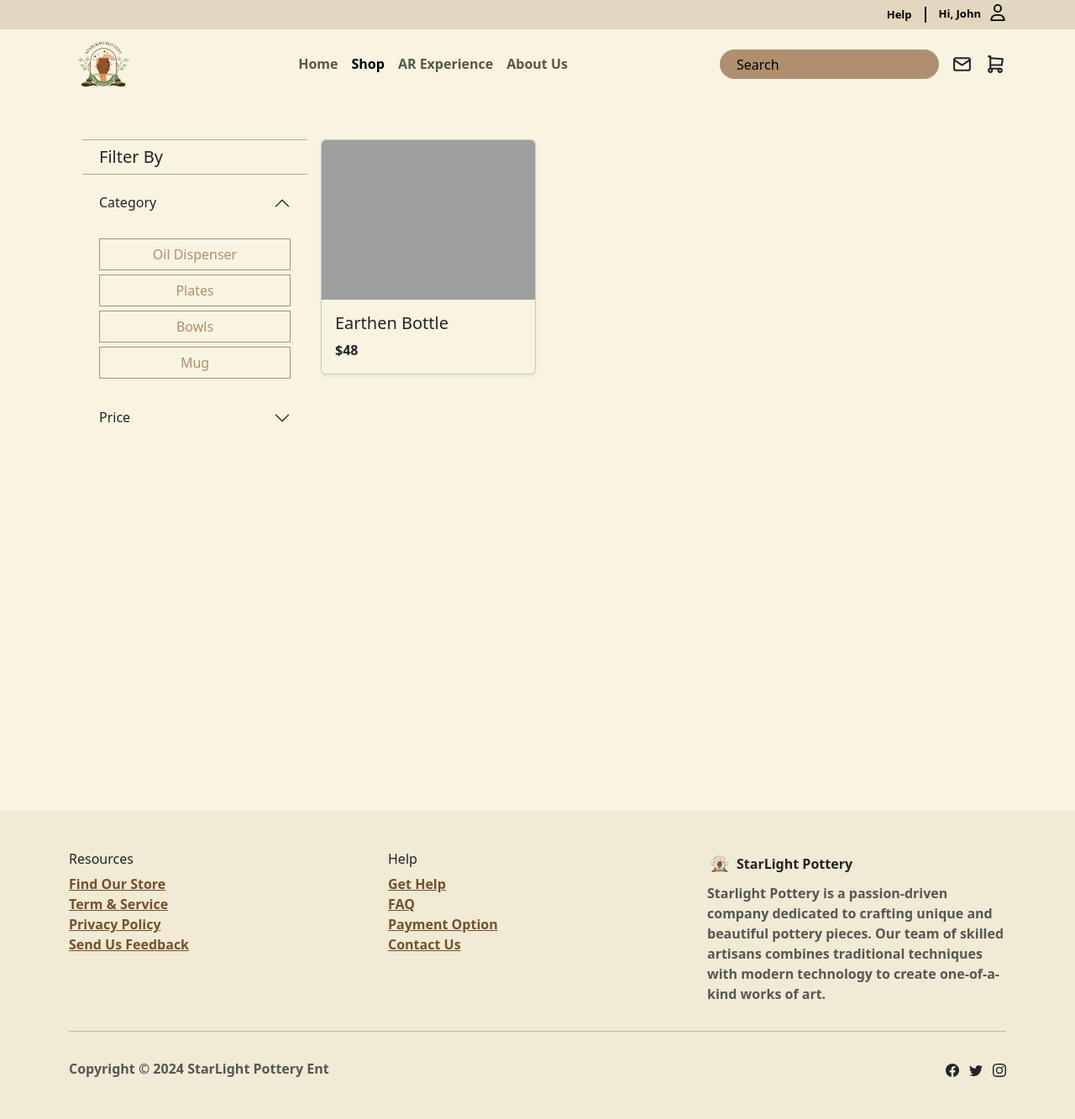
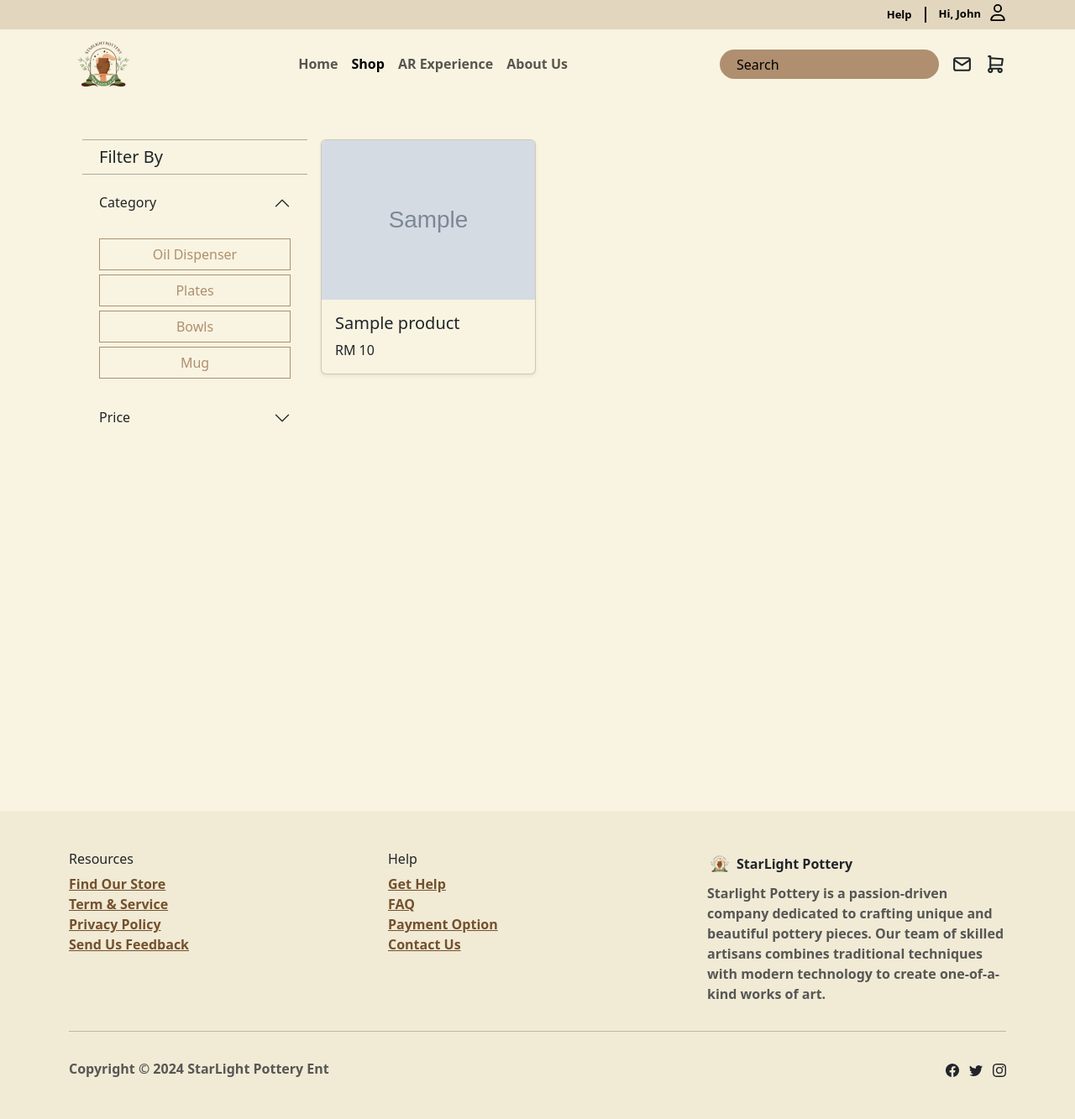
Before and after one commit to Radixactivetea/StarLightARShop, a PHP site: page /shop in a window 1280 px wide. Shown: the whole page at 84% size. Run offline with PHP 8.4, Linux system fonts and the light colour scheme; tables that the repository leaves empty or names only in its code hold one stand-in row (values such as "Sample post"); grey boxes marked "Sample" are stand-in pictures; some libraries are stand-ins or nearby versions; grey boxes are pictures that could not be loaded.

Commit message:
Shop Database

```diff
--- a/index.php
+++ b/index.php
@@ -2,5 +2,4 @@
 
 require 'function.php';
 require 'database/Database.php';
-require 'config.php';
 require 'routes/routes.php';
--- a/src/controllers/shop.php
+++ b/src/controllers/shop.php
@@ -1,4 +1,9 @@
 <?php
 
 
+$config = require ('config.php');
+$db = new Database($config['database']);
+
+$products = $db->query('SELECT * FROM product')->fetchAll();
+
 require 'src/pages/shop.view.php';
--- a/src/pages/shop.view.php
+++ b/src/pages/shop.view.php
@@ -58,7 +58,8 @@
                     </h2>
                     <div id="panelsStayOpen-collapseTwo" class="accordion-collapse collapse">
                         <div class="accordion-body">
-                            <div class="btn-group category-checkbox" role="group" aria-label="Basic radio toggle button group">
+                            <div class="btn-group category-checkbox" role="group"
+                                aria-label="Basic radio toggle button group">
                                 <input type="radio" class="btn-check" name="btnradio" id="btnradio1" autocomplete="off"
                                     checked>
                                 <label class="btn btn-outline-primary category-btn" for="btnradio1">Low - High</label>
@@ -74,17 +75,20 @@
         <div class="shop-content">
             <div class="col">
                 <div class="row row-cols-1 row-cols-md-2 row-cols-lg-3 g-4">
-                    <a href="/shop/1" class="col text-decoration-none">
-                        <div class="card h-100 shadow-sm overflow-hidden rounded-lg">
-                            <img src="https://tailwindui.com/plus/img/ecommerce-images/category-page-04-image-card-01.jpg"
-                                alt="Tall slender porcelain bottle with natural clay textured body and cork stopper."
-                                class="card-img-top"   />
-                            <div class="card-body">
-                                <h5 class="card-title text-sm text-gray-700">Earthen Bottle</h5>
-                                <p class="card-text text-lg font-weight-bold text-gray-900">$48</p>
+
+                    <?php foreach ($products as $products): ?>
+                        <a href="/shop/<?= $products['product_id'] ?>" class="col text-decoration-none">
+                            <div class="card h-100 shadow-sm overflow-hidden rounded-lg">
+                                <img src="/public/upload/product/<?= $products['image_url'] ?>"
+                                    alt="<?= $products['image_url'] ?>" class="card-img-top" />
+                                <div class="card-body">
+                                    <h5 class="card-title text-sm text-gray-700"><?= $products['name'] ?></h5>
+                                    <p class="card-text text-lg fw-light text-gray-900">RM <?= $products['price'] ?></p>
+                                </div>
                             </div>
-                        </div>
-                    </a>
+                        </a>
+                    <?php endforeach ?>
+
                 </div>
             </div>
         </div>
```
